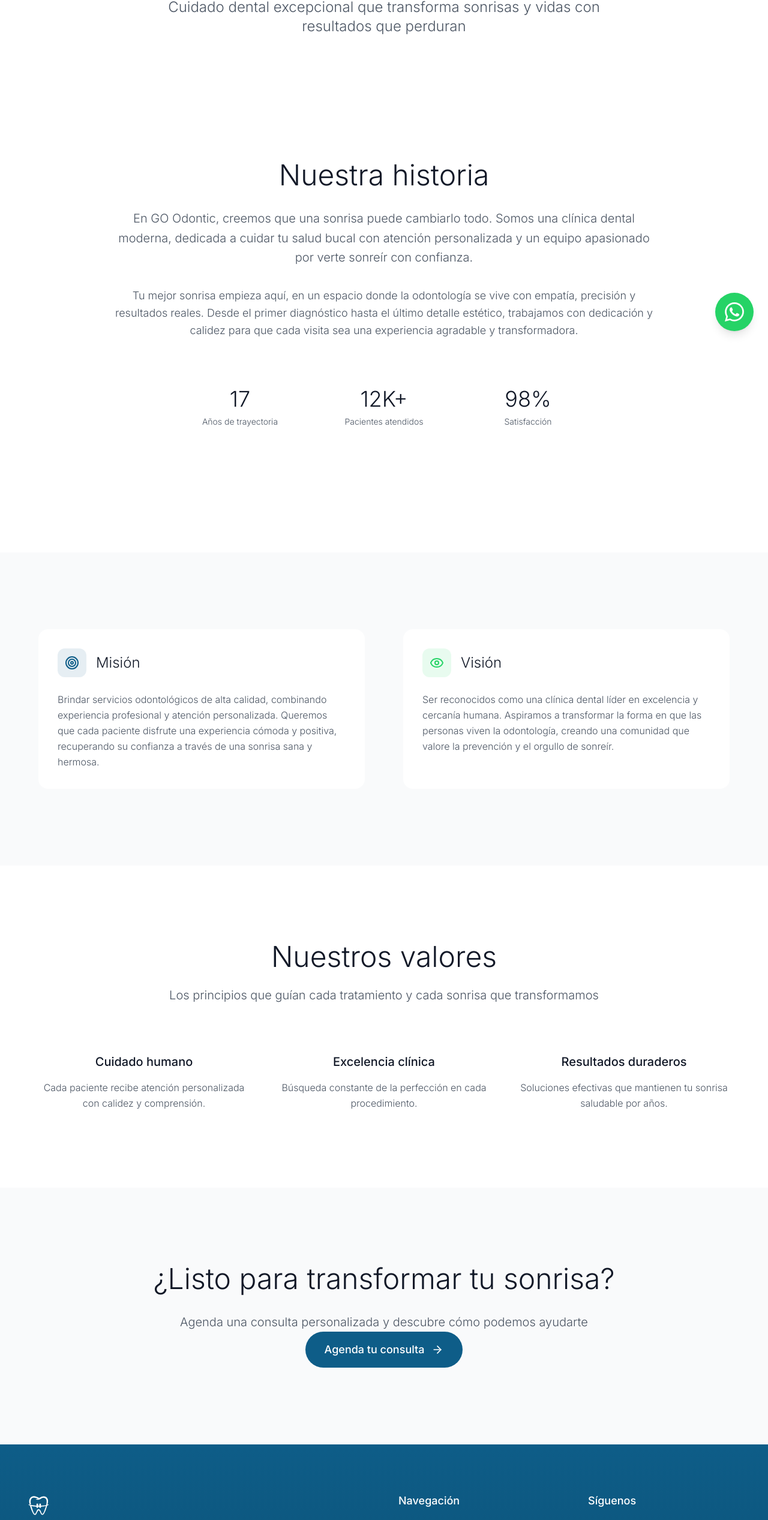
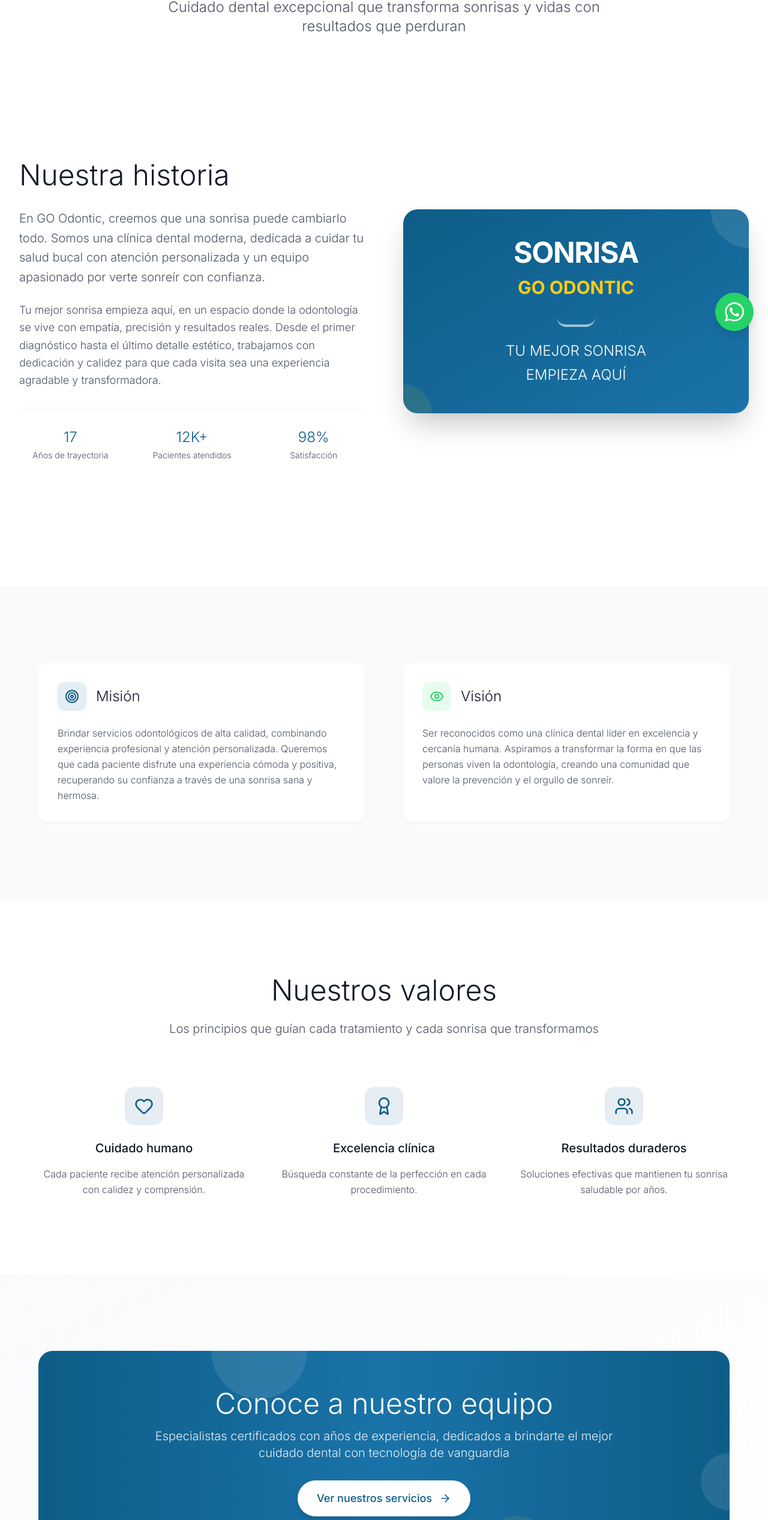
Before and after one commit to Russel-FS/nx-odontonic-deploy, a Next.js app: page /about in a window 1280 px wide. Shown: the part 224-2758 px from the top of the page at 60% size. Built offline with nearby package versions, Linux system fonts and the light colour scheme.

Commit message:
update page about

```diff
--- a/src/app/about/page.tsx
+++ b/src/app/about/page.tsx
@@ -1,9 +1,10 @@
 "use client";
 import Container from "@/components/ui/Container";
 import { motion } from "framer-motion";
-import { Target, Eye, ArrowRight } from "lucide-react";
+import { Target, Eye, ArrowRight, Heart, Award, Users } from "lucide-react";
 import { site } from "@/config/site.config";
 import Link from "next/link";
+import Image from "next/image";
 
 const stats = [
   { number: "17", label: "Años de trayectoria" },
@@ -13,14 +14,17 @@
 
 const values = [
   {
+    icon: Heart,
     title: "Cuidado humano",
     desc: "Cada paciente recibe atención personalizada con calidez y comprensión.",
   },
   {
+    icon: Award,
     title: "Excelencia clínica",
     desc: "Búsqueda constante de la perfección en cada procedimiento.",
   },
   {
+    icon: Users,
     title: "Resultados duraderos",
     desc: "Soluciones efectivas que mantienen tu sonrisa saludable por años.",
   },
@@ -51,23 +55,24 @@
         </Container>
       </section>
 
-      {/* Story Section */}
+      {/* Story Section with Banner */}
       <section className="py-32 bg-white">
         <Container>
-          <div className="max-w-6xl mx-auto">
-            {/* Main Content */}
+          <div className="max-w-7xl mx-auto">
+            <div className="grid lg:grid-cols-2 gap-16 items-center mb-20">
+              {/* Content */}
               <motion.div
-              initial={{ opacity: 0, y: 40 }}
-              whileInView={{ opacity: 1, y: 0 }}
+                initial={{ opacity: 0, x: -40 }}
+                whileInView={{ opacity: 1, x: 0 }}
                 transition={{ duration: 0.8 }}
                 viewport={{ once: true }}
-              className="text-center mb-20"
+                className="space-y-8"
               >
-              <h2 className="text-4xl md:text-5xl font-light text-gray-900 mb-8 leading-tight">
+                <h2 className="text-4xl md:text-5xl font-light text-gray-900 leading-tight">
                   Nuestra historia
                 </h2>
 
-              <div className="space-y-8 max-w-4xl mx-auto">
+                <div className="space-y-6">
                   <p className="text-xl text-gray-600 font-light leading-relaxed">
                     En GO Odontic, creemos que una sonrisa puede cambiarlo todo.
                     Somos una clínica dental moderna, dedicada a cuidar tu salud
@@ -83,16 +88,9 @@
                     visita sea una experiencia agradable y transformadora.
                   </p>
                 </div>
-            </motion.div>
 
-            {/* Stats */}
-            <motion.div
-              initial={{ opacity: 0, y: 40 }}
-              whileInView={{ opacity: 1, y: 0 }}
-              transition={{ duration: 0.8 }}
-              viewport={{ once: true }}
-              className="grid grid-cols-3 gap-12 max-w-2xl mx-auto mb-20"
-            >
+                {/* Stats inline */}
+                <div className="grid grid-cols-3 gap-8 pt-8 border-t border-gray-100">
                   {stats.map((stat, index) => (
                     <motion.div
                       key={stat.label}
@@ -102,7 +100,7 @@
                       viewport={{ once: true }}
                       className="text-center"
                     >
-                  <div className="text-3xl md:text-4xl font-light text-gray-900 mb-2">
+                      <div className="text-2xl font-light text-[#0e5d88] mb-1">
                         {stat.number}
                       </div>
                       <div className="text-sm text-gray-600 font-light">
@@ -110,7 +108,50 @@
                       </div>
                     </motion.div>
                   ))}
+                </div>
               </motion.div>
+
+              {/* Banner Visual */}
+              <motion.div
+                initial={{ opacity: 0, x: 40 }}
+                whileInView={{ opacity: 1, x: 0 }}
+                transition={{ duration: 0.8 }}
+                viewport={{ once: true }}
+                className="relative"
+              >
+                <div className="relative bg-gradient-to-br from-[#0e5d88] to-[#1a73a8] rounded-3xl p-12 text-white text-center shadow-2xl overflow-hidden">
+                  {/* Background Pattern */}
+                  <div className="absolute inset-0 opacity-10">
+                    <div className="absolute top-0 right-0 w-32 h-32 bg-white rounded-full -translate-y-16 translate-x-16"></div>
+                    <div className="absolute bottom-0 left-0 w-24 h-24 bg-yellow-400 rounded-full translate-y-12 -translate-x-12"></div>
+                  </div>
+
+                  <div className="relative space-y-6">
+                    <div className="space-y-4">
+                      <h3 className="text-4xl md:text-5xl font-bold tracking-tight">
+                        SONRISA
+                      </h3>
+                      <div className="text-2xl md:text-3xl font-bold text-yellow-400">
+                        GO ODONTIC
+                      </div>
+                      {/* Smile curve */}
+                      <div className="flex justify-center">
+                        <div className="w-16 h-8 border-b-4 border-white rounded-full opacity-60"></div>
+                      </div>
+                    </div>
+
+                    <div className="space-y-2">
+                      <p className="text-xl md:text-2xl font-light">
+                        TU MEJOR SONRISA
+                      </p>
+                      <p className="text-xl md:text-2xl font-light">
+                        EMPIEZA AQUÍ
+                      </p>
+                    </div>
+                  </div>
+                </div>
+              </motion.div>
+            </div>
           </div>
         </Container>
       </section>
@@ -126,7 +167,7 @@
                 whileInView={{ opacity: 1, y: 0 }}
                 transition={{ duration: 0.8 }}
                 viewport={{ once: true }}
-                className="bg-white rounded-2xl p-8"
+                className="bg-white rounded-2xl p-8 shadow-sm"
               >
                 <div className="flex items-center gap-4 mb-6">
                   <div className="w-12 h-12 bg-[#0e5d88]/10 rounded-xl flex items-center justify-center">
@@ -149,7 +190,7 @@
                 whileInView={{ opacity: 1, y: 0 }}
                 transition={{ duration: 0.8, delay: 0.2 }}
                 viewport={{ once: true }}
-                className="bg-white rounded-2xl p-8"
+                className="bg-white rounded-2xl p-8 shadow-sm"
               >
                 <div className="flex items-center gap-4 mb-6">
                   <div className="w-12 h-12 bg-[#25D366]/10 rounded-xl flex items-center justify-center">
@@ -196,15 +237,20 @@
               viewport={{ once: true }}
               className="grid md:grid-cols-3 gap-12"
             >
-              {values.map((value, index) => (
+              {values.map((value, index) => {
+                const IconComponent = value.icon;
+                return (
                   <motion.div
                     key={value.title}
                     initial={{ opacity: 0, y: 20 }}
                     whileInView={{ opacity: 1, y: 0 }}
                     transition={{ duration: 0.6, delay: index * 0.1 }}
                     viewport={{ once: true }}
-                  className="text-center"
+                    className="text-center group"
                   >
+                    <div className="w-16 h-16 bg-[#0e5d88]/10 rounded-2xl flex items-center justify-center mx-auto mb-6 group-hover:bg-[#0e5d88] transition-colors duration-300">
+                      <IconComponent className="h-8 w-8 text-[#0e5d88] group-hover:text-white transition-colors duration-300" />
+                    </div>
                     <h3 className="text-xl font-medium text-gray-900 mb-4">
                       {value.title}
                     </h3>
@@ -212,8 +258,57 @@
                       {value.desc}
                     </p>
                   </motion.div>
-              ))}
+                );
+              })}
             </motion.div>
+          </div>
+        </Container>
+      </section>
+
+      {/* Team Preview Banner */}
+      <section className="py-32 bg-gradient-to-br from-gray-50 to-white">
+        <Container>
+          <div className="max-w-6xl mx-auto">
+            <div className="bg-gradient-to-r from-[#0e5d88] via-[#1a73a8] to-[#0e5d88] rounded-3xl p-12 md:p-16 text-white text-center relative overflow-hidden">
+              {/* Background Elements */}
+              <div className="absolute inset-0 opacity-10">
+                <div className="absolute top-0 left-1/4 w-40 h-40 bg-white rounded-full -translate-y-20"></div>
+                <div className="absolute bottom-0 right-1/4 w-32 h-32 bg-yellow-400 rounded-full translate-y-16"></div>
+                <div className="absolute top-1/2 right-0 w-24 h-24 bg-white rounded-full translate-x-12"></div>
+              </div>
+
+              <motion.div
+                initial={{ opacity: 0, y: 40 }}
+                whileInView={{ opacity: 1, y: 0 }}
+                transition={{ duration: 0.8 }}
+                viewport={{ once: true }}
+                className="relative space-y-8"
+              >
+                <div className="space-y-4">
+                  <h3 className="text-4xl md:text-5xl font-light">
+                    Conoce a nuestro equipo
+                  </h3>
+                  <p className="text-xl font-light opacity-90 max-w-3xl mx-auto">
+                    Especialistas certificados con años de experiencia,
+                    dedicados a brindarte el mejor cuidado dental con tecnología
+                    de vanguardia
+                  </p>
+                </div>
+
+                <div className="flex flex-col sm:flex-row gap-4 justify-center items-center">
+                  <Link href="/services">
+                    <motion.button
+                      whileHover={{ scale: 1.05, y: -2 }}
+                      whileTap={{ scale: 0.95 }}
+                      className="inline-flex items-center gap-3 bg-white text-[#0e5d88] px-8 py-4 rounded-full text-lg font-medium hover:bg-gray-50 transition-all duration-300 shadow-lg"
+                    >
+                      Ver nuestros servicios
+                      <ArrowRight className="h-5 w-5" />
+                    </motion.button>
+                  </Link>
+                </div>
+              </motion.div>
+            </div>
           </div>
         </Container>
       </section>
```
Lines whose indentation alone changed are shown as unchanged.
